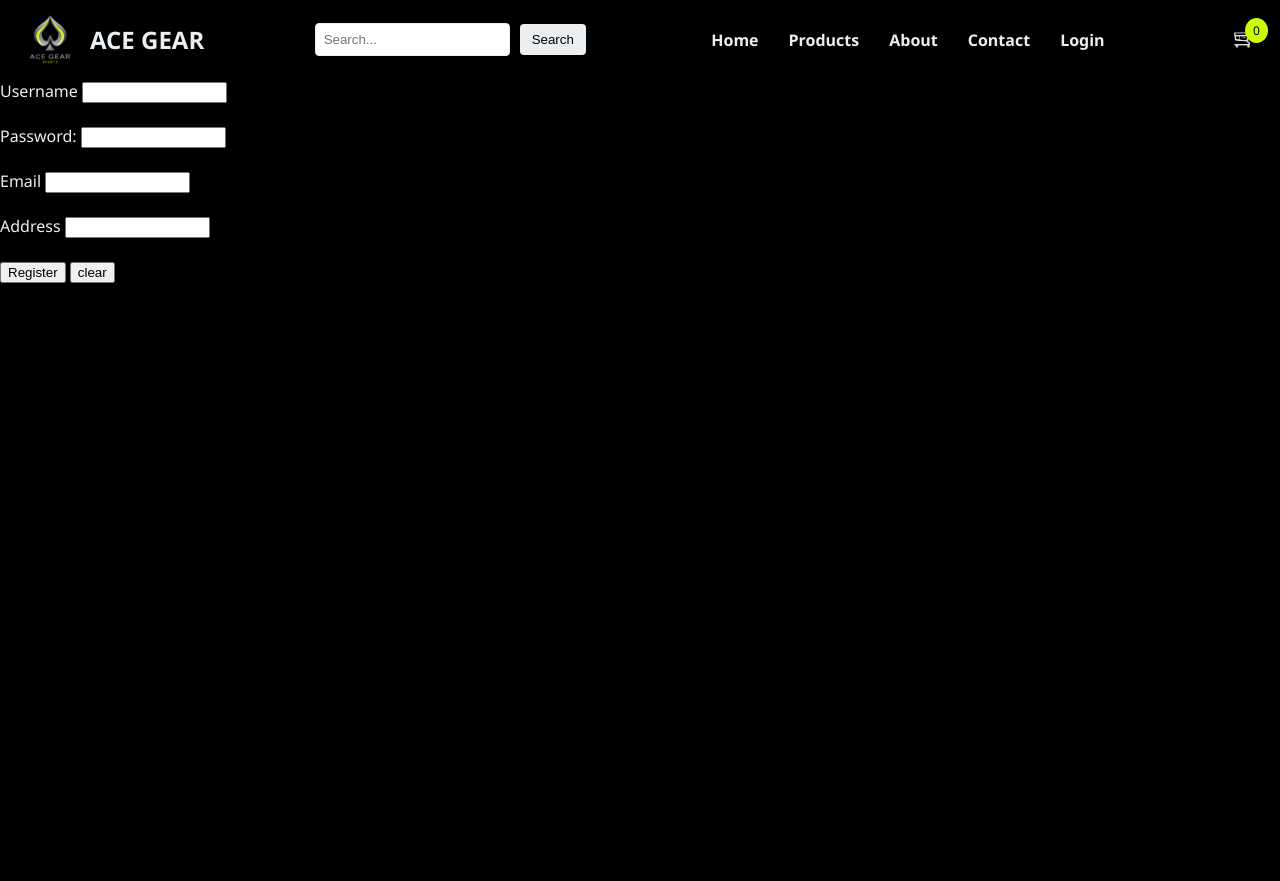
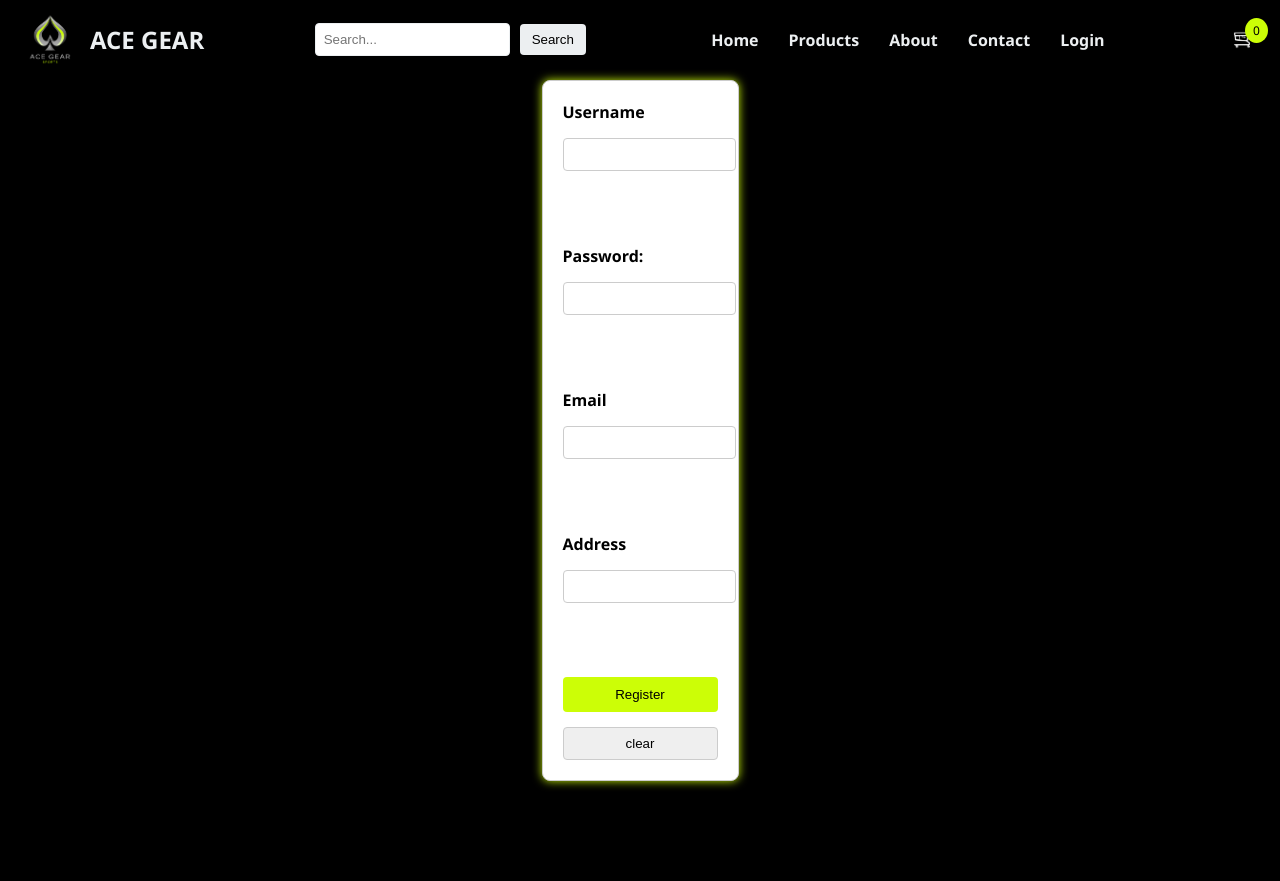
Before and after one commit to jackperch/astonteam30project.github.io, a PHP site: page /signup.php in a window 1280 px wide. Before the commit the page ends 283 px from the top, so only its background shows below. Run offline with PHP 8.4, Linux system fonts and the light colour scheme; some web fonts are replaced.

Commit message:
inserting signup container and content container classes into signup.php and signup.css

```diff
--- a/CSS/signup.css
+++ b/CSS/signup.css
@@ -102,6 +102,57 @@ nav a:hover {
     padding: 4px 8px;
 }
 
+
+
+/* Code for signup form */
+
+.content-container {
+    display: flex;
+    justify-content: center;
+    align-items: center;
+    min-height: 100vh;
+}
+
+    .signup-container {
+        max-width: 400px;
+        padding: 20px;
+        border: 1px solid #ccc;
+        border-radius: 8px;
+        background-color: #fff;
+        box-shadow: 0 0 10px #c2ee0a;
+        color: #000000;
+        margin-bottom: 100px;
+    }
+
+    form {
+        display: grid;
+        gap: 15px;
+    }
+
+    label {
+        font-weight: bold;
+    }
+
+    input,
+    textarea {
+        width: 100%;
+        padding: 8px;
+        border: 1px solid #ccc;
+        border-radius: 4px;
+    }
+
+    input[type="submit"] {
+        background-color: var(--color3); /* Use the yellow 2 color from the palette */
+        color: var(--color1); /* Use the black color from the palette */
+        cursor: pointer;
+        padding: 10px;
+        border: none;
+        border-radius: 4px;
+    }
+
+
+
+
 /* Code below is for the Footer */
 
 footer {
--- a/signup.php
+++ b/signup.php
@@ -80,6 +80,10 @@ if (isset($_POST['signupsubmitted'])) {
             </div>
         </header>
 
+
+
+       <div class="content-container">
+            <div class="signup-container">
                 <form action="signup.php" method="post">
 
                     <label>Username</label>
@@ -106,7 +110,8 @@ if (isset($_POST['signupsubmitted'])) {
                     <input type="hidden" name="submitted" value="TRUE" />
 
                 </form>
-
+            </div>
+        </div>
 
     </body>
 
```
Lines whose indentation alone changed are shown as unchanged.
